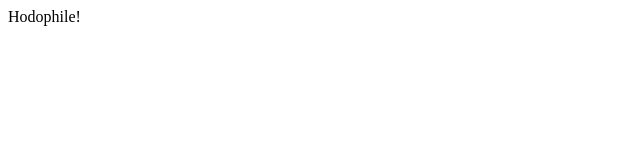
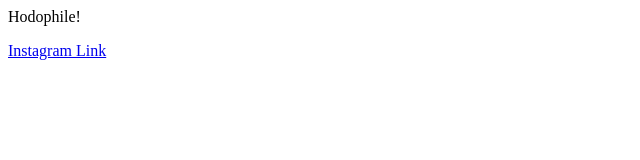
Before and after one commit to greenfrog-judy/greenfrog-judy.github.io, a plain HTML site: page index.html in a window 1280 px wide. Shown: the whole page, without its empty margins (0-640 px from the left). Drawn offline with Linux system fonts and the light colour scheme.

Commit message:
feat: add instagram link

```diff
--- a/index.html
+++ b/index.html
@@ -4,5 +4,6 @@
 </head>
 <body>
   <p>Hodophile!</p>
+  <a href="https://www.instagram.com/greenfrog_judy/" target="_blank">Instagram Link</a>
 </body>
 </html>
```
